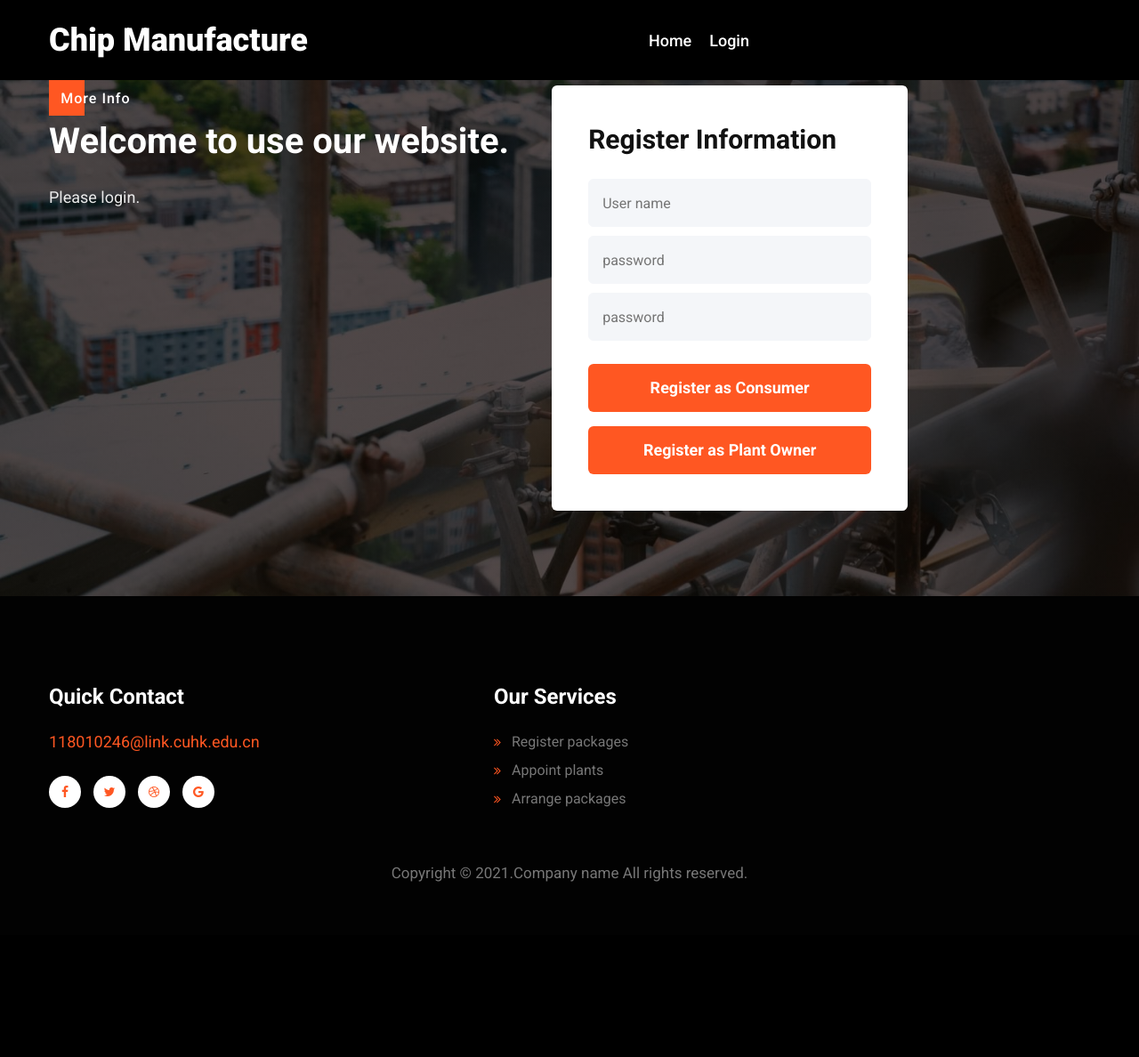
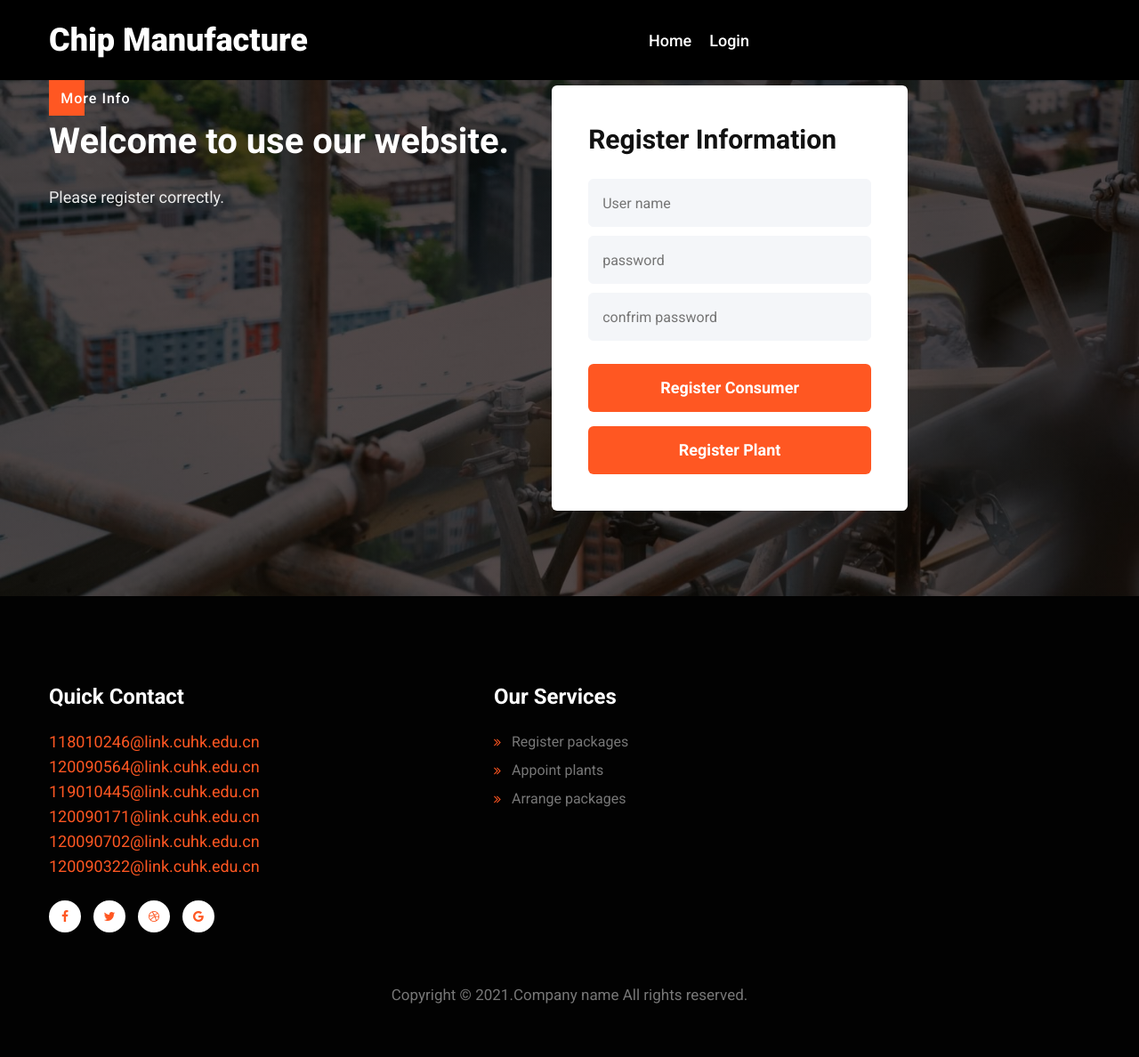
Before and after one commit to CSC3170-2022Fall/project-team-14, a Flask app: page /register in a window 1280 px wide. Shown: the whole page at 89% size. Before the commit the page ends 991 px from the top, so only its background shows below. Run offline with Flask 2, Linux system fonts and the light colour scheme.

Commit message:
register and login

```diff
--- a/App/app.py
+++ b/App/app.py
@@ -3,10 +3,12 @@ from flask import Flask, render_template
 
 import auth
 import home
+import consumer
 
 app = Flask(__name__)
 
 app.register_blueprint(auth.bp)
 app.register_blueprint(home.bp)
+app.register_blueprint(consumer.bp)
 
 app.run(debug = True)
--- a/App/consumer.py
+++ b/App/consumer.py
@@ -4,8 +4,8 @@ from flask import (
 from werkzeug.exceptions import abort
 from werkzeug.security import check_password_hash, generate_password_hash
 
-from App.auth import login_required
-from App.db import get_db
+from auth import login_required
+from db import get_db
 import db
 
 bp = Blueprint('consumer', __name__)
--- a/App/templates/register.html
+++ b/App/templates/register.html
@@ -24,14 +24,6 @@
                 Chip Manufacture
               </div>
 
-              <!-- <button class="navbar-toggler  collapsed bg-gradient" type="button" data-toggle="collapse"
-                data-target="#navbarTogglerDemo02" aria-controls="navbarTogglerDemo02" aria-expanded="false"
-                aria-label="Toggle navigation">
-                <span class="navbar-toggler-icon fa icon-expand fa-bars"></span>
-                <span class="navbar-toggler-icon fa icon-close fa-times"></span>
-                </span>
-              </button> -->
-
               <div class="collapse navbar-collapse" id="navbarTogglerDemo02">
                 <ul class="navbar-nav mx-lg-auto">
                     <li class="nav-item">
@@ -49,14 +41,14 @@
     </div>
     <!-- header -->
 
-    <!-- login -->
+    <!-- register -->
     <div class="w3l-middle py-5">
         <div class="container py-lg-5 py-md-4">
         <div class="row no-gutters">
             <div class="welcome-left pr-lg-5">
             <h6 class="title-subhny two mb-2"><span>More Info</span></h6>
             <h3 class="title-w3l two mb-4">Welcome to use our website.</h3>
-            <p class="pr-lg-5">Please login.
+            <p class="pr-lg-5">Please register correctly.
 
             </p>
 
@@ -72,9 +64,9 @@
 
                     <input type="text" name="username" placeholder="User name" required="required" id="username">
                     <input type="password" name="password" placeholder="password" id="password" required="required">
-                    <input type="password" name="password2" placeholder="password" id="password2" required="required">
-                    <button class="btn btn-style btn-primary w-100 mt-3" type="submit">Register as Consumer</button>
-                    <button class="btn btn-style btn-primary w-100 mt-3" type="submit">Register as Plant Owner</button>
+                    <input type="password" name="password2" placeholder="confrim password" id="password2" required="required">
+                    <button class="btn btn-style btn-primary w-100 mt-3" type="submit" name="register_consumer" id="register_consumer">Register Consumer</button>
+                    <button class="btn btn-style btn-primary w-100 mt-3" type="submit" name="register_plant" id="register_plant">Register Plant</button>
 
 
                 </div>
@@ -86,7 +78,7 @@
 
         </div>
     </div>
-    <!-- //login -->
+    <!-- //register -->
 
 
 
@@ -98,6 +90,21 @@
           <h6 class="footer-title-28">Quick Contact</h6>
           <p class="pr-lg-5">
             <a href="118010246@link.cuhk.edu.cn">118010246@link.cuhk.edu.cn</a>
+          </p>
+          <p class="pr-lg-5">
+            <a href="120090564@link.cuhk.edu.cn">120090564@link.cuhk.edu.cn</a>
+          </p>
+          <p class="pr-lg-5">
+            <a href="119010445@link.cuhk.edu.cn">119010445@link.cuhk.edu.cn</a>
+          </p>
+          <p class="pr-lg-5">
+            <a href="120090171@link.cuhk.edu.cn">120090171@link.cuhk.edu.cn</a>
+          </p>
+          <p class="pr-lg-5">
+            <a href="120090702@link.cuhk.edu.cn">120090702@link.cuhk.edu.cn</a>
+          </p>
+          <p class="pr-lg-5">
+            <a href="120090322@link.cuhk.edu.cn">120090322@link.cuhk.edu.cn</a>
           </p>
 
           <div class="main-social-footer-28 mt-4">
```
Also changed, not shown: App/templates/login.html (+17 -1 lines), README.md.
